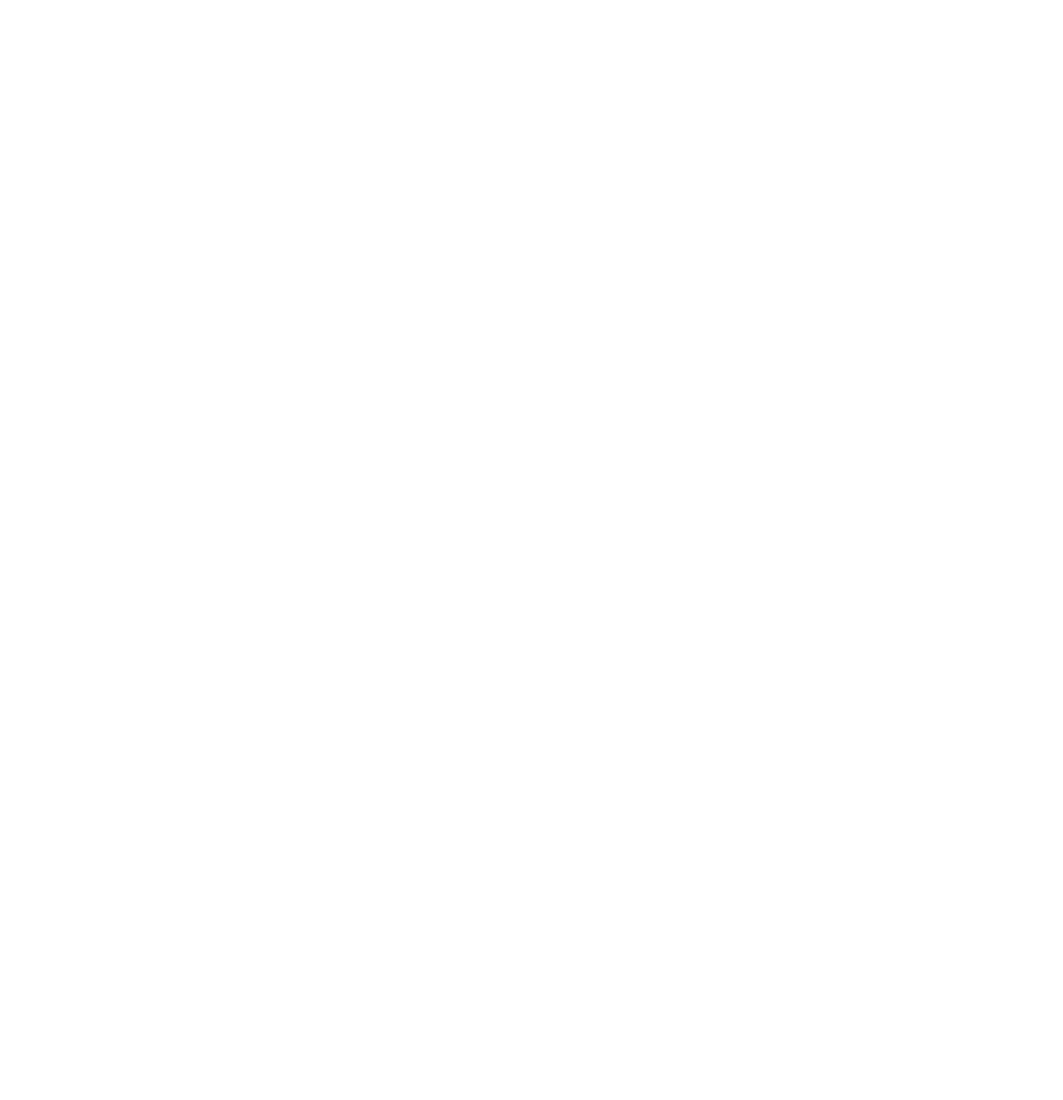
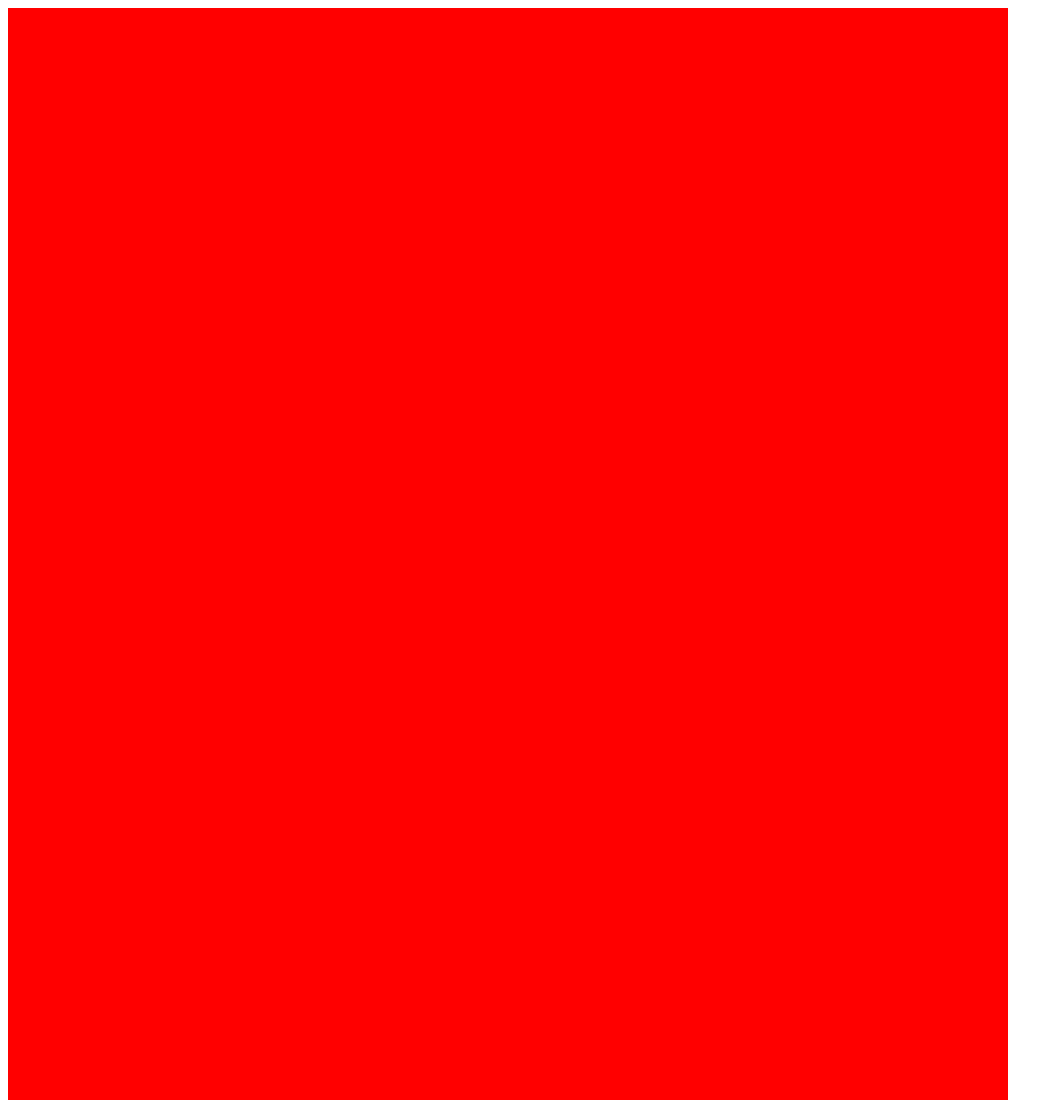
Before and after one commit to bolsonaro-sim-todes-o-karai/MATEMATICA-2-, a plain HTML site: page Template.html in a window 1280 px wide. Shown: the top 1100 px of the page, without its empty margins (0-1063 px from the left). Before the commit the page ends 800 px from the top, so only its background shows below. Drawn offline with nearby package versions, Linux system fonts and the light colour scheme.

Commit message:
Update Template.html

```diff
--- a/Template.html
+++ b/Template.html
@@ -3,31 +3,44 @@
     <head>
         <title>sintaxe basica</title>
         <link rel="stylesheet" type="text/css">
-            <script> src="jquery.js"</script>
+        <script src="jquery.js"></script>
         <script>
 
         </script>
         <style>
             .site{
-                width:;
-                heignt:;
-                background-color: ;
+                width:1000px;
+                height:500px;
+                background-color:red;
+            }
+            .header{
+                width:inherit;
+                height:500px;
+                background-color:red;
+            }
+            .main{
+                width:inherit;
+                height:500px;
+                background-color:red;
+            }
+            .footer{
+                width:inherit;
+                height:500px;
+                background-color:red;
             }
         </style>
     </head>
     <body>
-    <div>
-
-    </div class="site">
-            <div>
+        <div class="site">
+            <div class="header">
 
             </div>
-            <div>
+            <div class="main">
 
             </div>
-            <div>
+            <div class="footer">
 
             </div>
-
+        </div>
     </body>
 </html>
```
Lines whose indentation alone changed are shown as unchanged.
